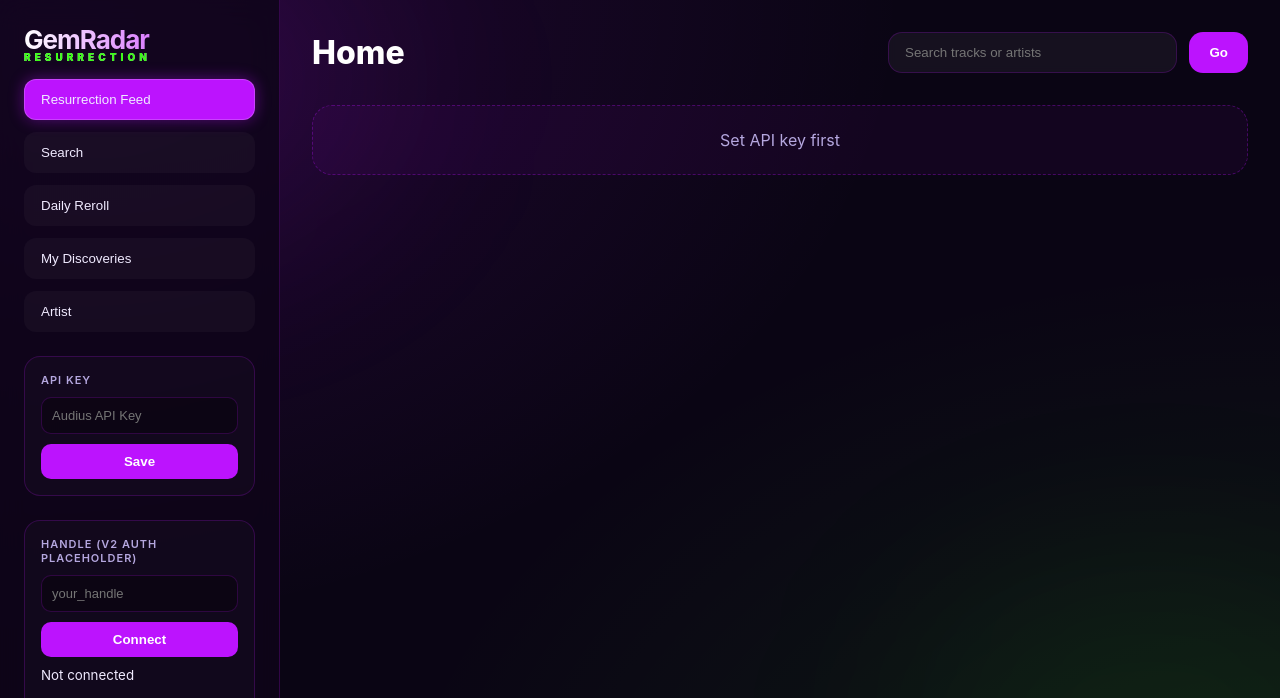
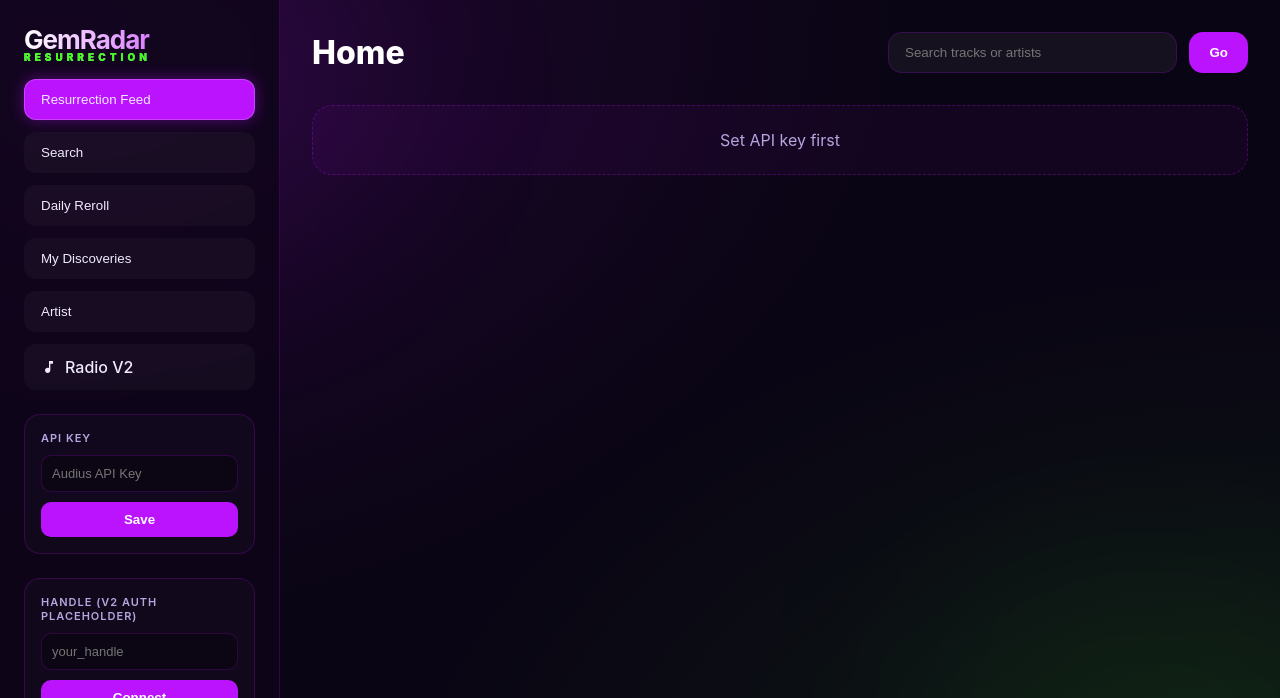
Before and after one commit to Snrbeats/gemradar-resurrection, a plain HTML site: page index.html in a window 1280 px wide. Shown: the top 698 px of the page. Drawn offline with Linux system fonts and the light colour scheme.

Commit message:
Add Radio V2 link to sidebar

```diff
--- a/index.html
+++ b/index.html
@@ -19,6 +19,10 @@
     <button class="tab" data-tab="dailymix">Daily Reroll</button>
     <button class="tab" data-tab="picks">My Discoveries</button>
     <button class="tab" data-tab="artist">Artist</button>
+    <a href="https://radiov2-six.vercel.app/" class="tab" target="_blank" style="text-decoration:none;display:flex;align-items:center;gap:8px">
+      <svg viewBox="0 0 24 24" width="16" height="16" fill="currentColor"><path d="M12 3v10.55c-.59-.34-1.27-.55-2-.55-2.21 0-4 1.79-4 4s1.79 4 4 4 4-1.79 4-4V7h4V3h-6z"/></svg>
+      Radio V2
+    </a>
     <div class="box">
       <label>API Key</label>
       <input id="apiKey" type="password" placeholder="Audius API Key"/>
```
